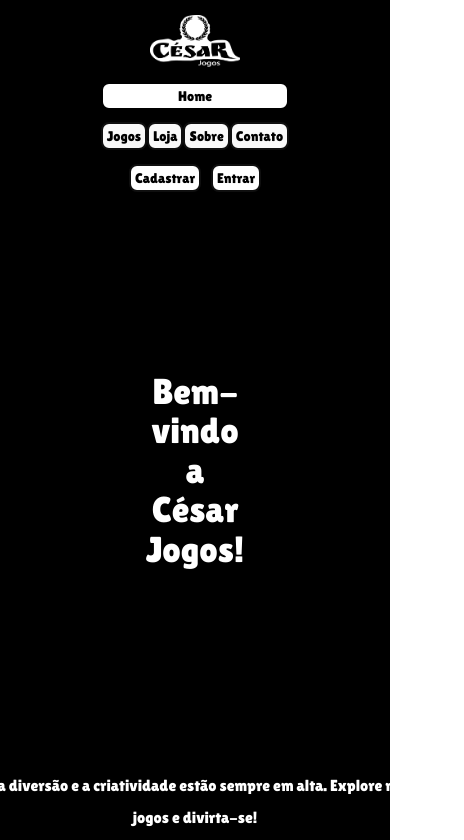
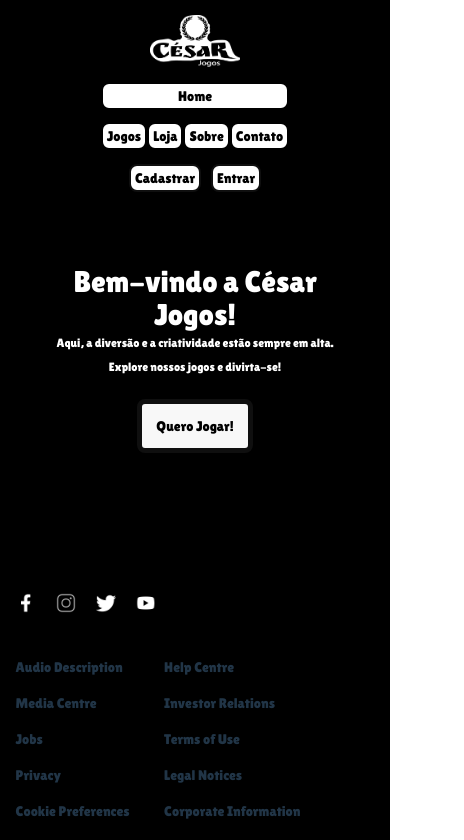
Before and after one commit to LCesarDev/CesarJogos, a React (Vite) app: page / in a window 390 px wide. Shown: the top 840 px of the page, 464 px wide, since content can reach past the window. Built offline with nearby package versions, Linux system fonts and the light colour scheme.

Commit message:
Media header e home corrigida

```diff
--- a/src/Header.css
+++ b/src/Header.css
@@ -121,10 +121,14 @@
     color: black;
 
   }
+
+
   .nav-links li button{
     font-size: 14px;
     width: 100px;
     padding: 4px;
+    background-color: white;
+    border: 2px solid black;
 
   }
   .auth-buttons li button {
@@ -136,26 +140,6 @@
     color: black;
   }
 
-  .HomeContent {
-    padding-top: 180px;
-    margin-top: 20%;
-  }
-
-  .TitleHome_Animation {
-    font-size: 50px;
-    padding: 0 10px;
-  }
-
-  .TextHome_Animation {
-    font-size: 18px;
-    padding: 0 10px;
-  }
-
-  .Jogar-HomeButton {
-    width: 180px;
-    font-size: 18px;
-    padding: 15px;
-  }
 }
 
 @media (max-width: 480px) {
@@ -172,8 +156,10 @@
 
   }
   .nav-links li button{
-     width: 100%;
+    width: 100%;
     font-size: 14px;
+    background-color: white;
+    border: 2px solid black;
   }
 
    .auth-buttons {
@@ -190,24 +176,4 @@
     border: 2px solid rgb(15, 15, 15);
     color: black;
   }
-
-  .HomeContent {
-    padding-top: 200px;
-    margin-top: 30%;
-    padding: 10px;
-  }
-
-  .TitleHome_Animation {
-    font-size: 36px;
-  }
-
-  .TextHome_Animation {
-    font-size: 16px;
-  }
-
-  .Jogar-HomeButton {
-    width: 100%;
-    font-size: 16px;
-    padding: 12px;
-  }
 }
--- a/src/Home.css
+++ b/src/Home.css
@@ -93,76 +93,50 @@
 
 }
 
+@media (max-width: 768px) {
 
-@media (max-width: 1024px) {
-  .HomeContent {
-    padding: 15px;
+  .HomeContent{
+    margin-top: 60%;
+    padding: 8px;
   }
 
   .TitleHome_Animation {
-    margin-bottom: 1%;
-    margin-top: 5%;
-    font-size: 60px;
-    padding: 0 15px;
-  }
-
-  .TextHome_Animation {
-    font-size: 20px;
-    padding: 0 15px;
-  }
-
-  .Jogar-HomeButton {
-    width: 200px;
-    font-size: 20px;
-    padding: 18px;
-  }
-}
-
-@media (max-width: 768px) {
-  .HomeContent {
-    padding: 20px;
-  }
-
-  .TitleHome_Animation {
-    margin-top: 5%;
-    margin-bottom: 1%;
-    font-size: 50px;
-    padding: 0 10px;
-  }
-
-  .TextHome_Animation {
-    font-size: 18px;
-    padding: 0 10px;
-  }
-
-  .Jogar-HomeButton {
-    width: 180px;
-    font-size: 18px;
-    padding: 15px;
-  }
-}
-
-@media (max-width: 480px) {
-  .HomeContent {
-    padding: 10px;
-  }
-
-  .TitleHome_Animation {
-    margin-top: 5%;
-    margin-bottom: 1%;
-    margin: 200px;
-    font-size: 36px;
-    padding: 0 10px;
+    font-size: 48px;
+    padding: 0 8px;
   }
 
   .TextHome_Animation {
     font-size: 16px;
-    padding: 0 10px;
+  }
+
+  .Jogar-HomeButton {
+    width: 160px;
+    font-size: 16px;
+    padding: 16px;
+  }
+
+
+}
+
+@media (max-width: 480px) {
+
+  .HomeContent{
+    margin-top: 60%;
+    padding: 8%;
+  }
+
+  .TitleHome_Animation {
+    font-size: 30px;
+  }
+
+  .TextHome_Animation {
+    font-size: 12px;
+    padding: 0 5px;
   }
 
   .Jogar-HomeButton {
     width: 100%;
-    font-size: 16px;
-    padding: 12px;
+    font-size: 14px;
+    padding: 14px;
   }
 }
```
